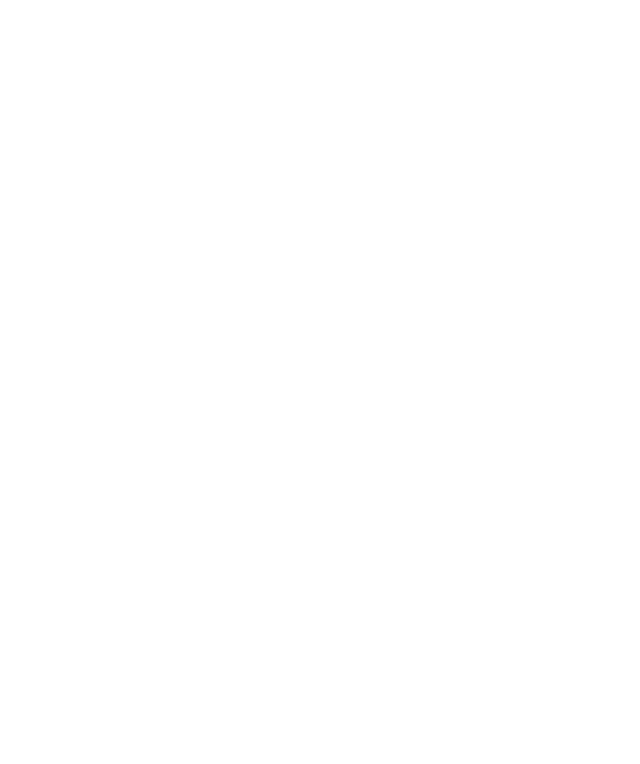
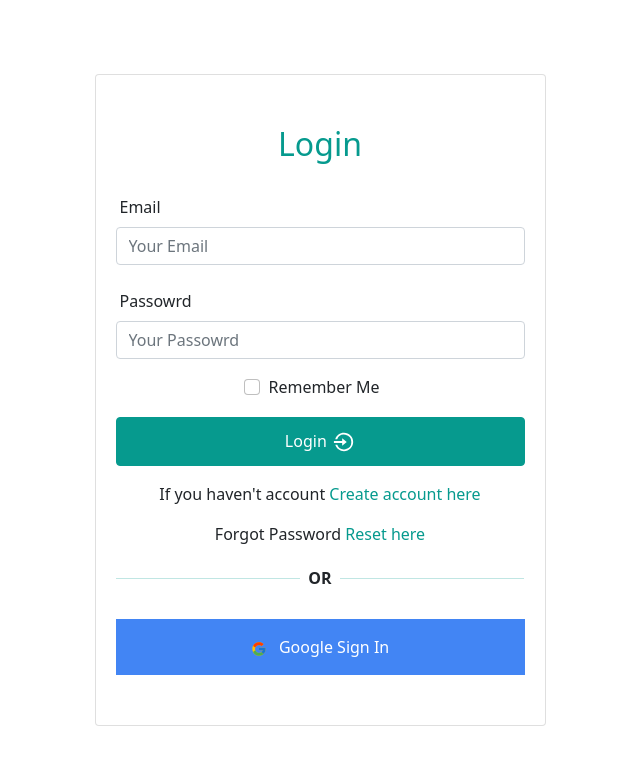
Before and after one commit to soumik9/todo-app-client, a React (Create React App) app: page /login in a window 1280 px wide. Before the commit this address had no page. Shown: the top 764 px of the page, without its empty margins (320-960 px from the left). Built offline with nearby package versions, Linux system fonts and the light colour scheme.

Commit message:
login page complete

```diff
--- a/package.json
+++ b/package.json
@@ -11,6 +11,8 @@
     "react": "^18.1.0",
     "react-bootstrap": "^2.4.0",
     "react-dom": "^18.1.0",
+    "react-hook-form": "^7.31.1",
+    "react-icons": "^4.3.1",
     "react-router-dom": "^6.3.0",
     "react-scripts": "5.0.1",
     "web-vitals": "^2.1.4"
--- a/src/App.js
+++ b/src/App.js
@@ -1,6 +1,7 @@
 import './App.css';
 import { Route, Routes } from 'react-router-dom';
 import Home from './pages/Home/Home';
+import Login from './pages/Auth/Login';
 
 function App() {
   return (
@@ -8,6 +9,7 @@
 
       <Routes>
         <Route path="/" element={<Home />} />
+        <Route path="/login" element={<Login />} />
       </Routes>
 
     </div>
--- /dev/null
+++ b/src/pages/Auth/Login.js
@@ -0,0 +1,80 @@
+import React from 'react';
+import { Container, Row, Col, FloatingLabel, Form } from 'react-bootstrap'
+import { RiLoginCircleLine } from 'react-icons/ri'
+import { Link } from 'react-router-dom';
+import { useForm } from 'react-hook-form';
+import SocialLogin from './SocialLogin';
+import './auth.css'
+
+const Login = () => {
+
+    const { register, handleSubmit, formState: { errors }, } = useForm();
+
+    const handleLogin = (data) => {
+        console.log(data);
+    }
+
+    return (
+        <div className='auth'>
+            <Container>
+                <Row className='justify-content-center align-items-center h-100vh'>
+                    <Col md={6} lg={5}>
+
+                        <div className="card" >
+
+                            <div className="d-flex justify-content-center mb-4">
+                                <div><h2 className="form__title ">Login</h2></div>
+                            </div>
+
+
+                            <form onSubmit={handleSubmit(handleLogin)}>
+
+                                <div>
+                                    <Form.Label htmlFor="email" className='ps-1'>Email</Form.Label>
+                                    <Form.Control type="email" {...register('email')} placeholder='Your Email' />
+                                </div>
+
+                                <div className='mt-4'>
+                                    <Form.Label htmlFor="passowrd" className='ps-1'>Passowrd</Form.Label>
+                                    <Form.Control type="passowrd" {...register('passowrd')} placeholder='Your Passowrd' />
+                                </div>
+
+
+                                <div className="form__terms d-flex justify-content-center">
+                                    <Form.Group className="my-3" id="formGridCheckbox">
+                                        <Form.Check inline type="checkbox" id='remember' label="Remember Me" />
+                                    </Form.Group>
+                                </div>
+
+
+                                <button className='btn form__btn' type="submit">
+                                    Login
+                                    <RiLoginCircleLine className='form__btn-icon' />
+                                </button>
+                            </form>
+
+                            <div className="form__detail mt-3 d-flex justify-content-center">
+                                <div>
+                                    <p>If you haven't account <Link to="/register">Create account here</Link></p>
+                                    <p className='text-center'>Forgot Password <Link to="/reset">Reset here</Link></p>
+                                </div>
+                            </div>
+
+                            <div className="form__or d-flex">
+                                <div className='w-100 form__or-hr'><hr /></div>
+                                <div className='mx-2 mt-1 or'>OR</div>
+                                <div className='w-100 form__or-hr'><hr /></div>
+                            </div>
+
+                            {/* social login components */}
+                            <SocialLogin></SocialLogin>
+                        </div>
+
+                    </Col>
+                </Row>
+            </Container>
+        </div>
+    );
+};
+
+export default Login;
--- /dev/null
+++ b/src/pages/Auth/SocialLogin.js
@@ -0,0 +1,16 @@
+import React from 'react';
+import {FcGoogle} from 'react-icons/fc'
+
+const SocialLogin = () => {
+    return (
+        <div className="form__socials mt-4">
+            <div>
+                <button className='w-100 py-3 google-btn'>
+                    <FcGoogle className='form__socials-icon google__icon me-2' /> Google Sign In
+                </button>
+            </div>
+        </div>
+    );
+};
+
+export default SocialLogin;
--- /dev/null
+++ b/src/pages/Auth/auth.css
@@ -0,0 +1,56 @@
+.h-100vh{
+    height: 100vh;
+}
+
+.auth .card{
+    padding: 50px 20px;
+}
+
+.auth .form__title{
+    color: #069A8E;
+}
+
+.auth .form__btn {
+    width: 100%;
+    background-color: #069A8E !important;
+    border-color: #069A8E !important;
+    color: white !important;
+    padding: 0.7rem 0;
+}
+
+.auth .form__btn:hover {
+    background-color: #2980b9 !important;
+    border-color: #2980b9 !important;
+    transition: 0.5s ease-in;
+}
+
+.auth .form__btn-icon {
+    font-size: 22px;
+    margin-left: 0.4rem;
+    position: relative;
+    top: -1px;
+}
+
+.auth .form__or-hr {
+    color: #069A8E;
+}
+
+.auth .or {
+    font-weight: 600;
+}
+
+.auth .form__detail a {
+    color: #069A8E;
+    text-decoration: none;
+}
+
+.auth .form__detail a:hover {
+    color: #0abde3;
+}
+
+.auth .google-btn{
+    font-size: 16px;
+    border: none;
+    color: white;
+    background-color: #4285F4;
+}
```
Also changed, not shown: 1 other file (tests, documents, lock files or other folders).
